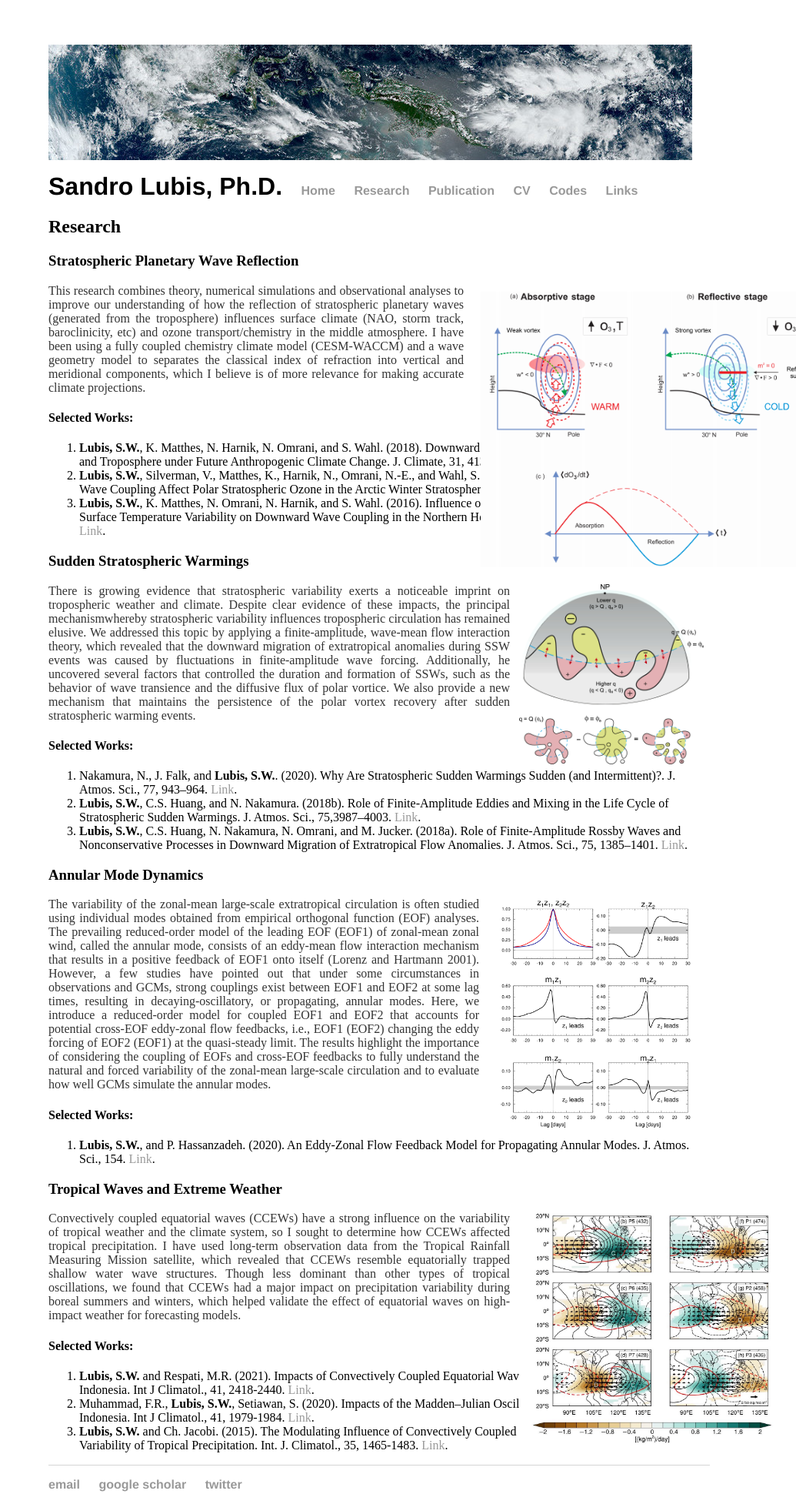
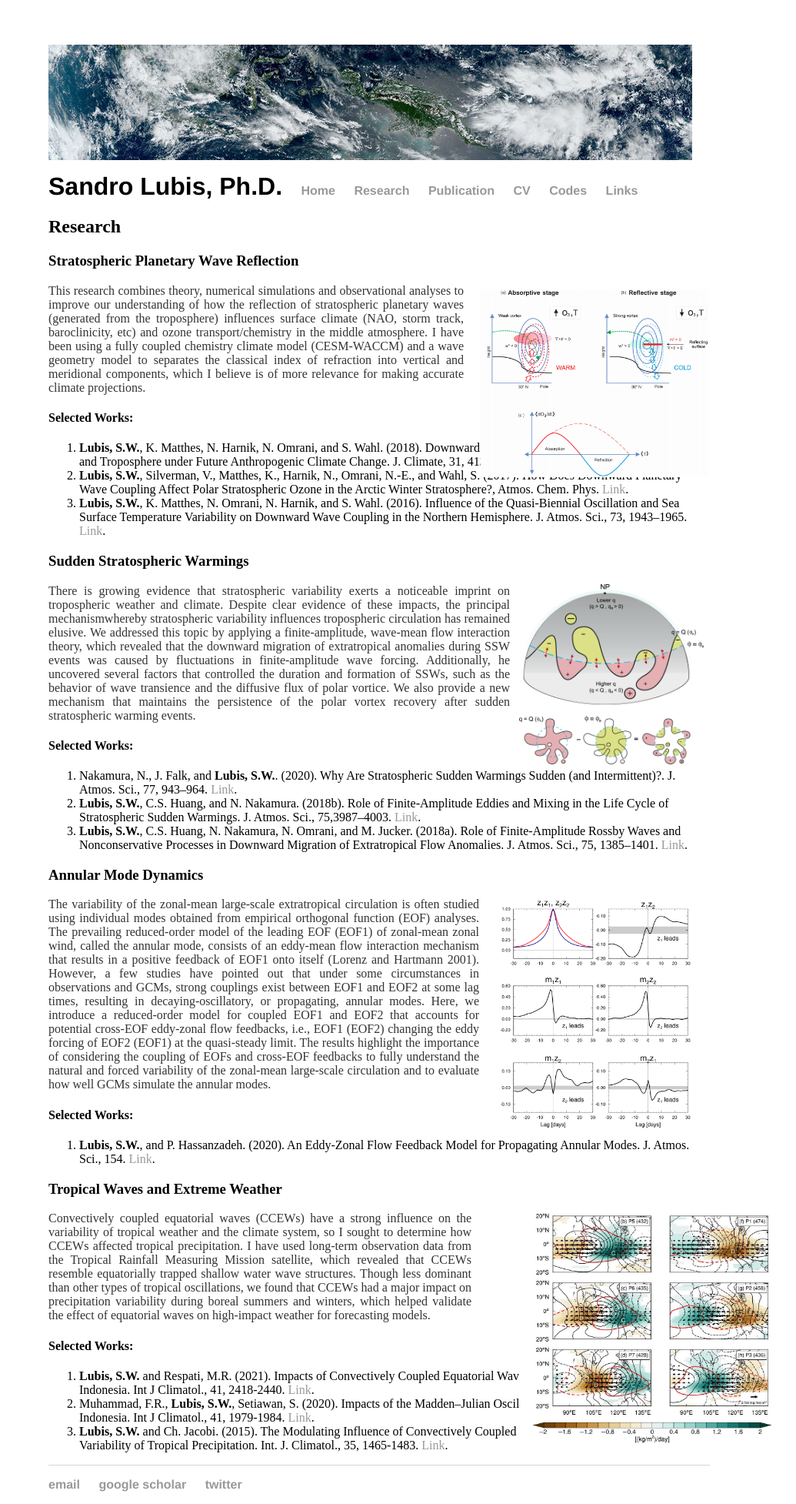
Before and after one commit to sandrolubis/sandrolubis.github.io, a Jekyll site: the page built from research/index.html, in a window 1280 px wide. Shown: the whole page at 77% size, without its empty margins (245-1280 px from the left). Built offline with Jekyll 4.4.1, drawn with Linux system fonts in a browser that asks for light colours.

Commit message:
Update index.html

```diff
--- a/research/index.html
+++ b/research/index.html
@@ -5,7 +5,7 @@ title: Research Interests | Sandro Lubis
 		<div class="Group">
 			<h2>Research</h2>
 			<h3>Stratospheric Planetary Wave Reflection</h3>
-			<img src="https://sandrolubis.github.io/assets/images/dwc-schematic.png" alt="Fig 1" style="position:absolute; left:870px; width:440px">
+			<img src="https://sandrolubis.github.io/assets/images/dwc-schematic.png" alt="Fig 1" style="position:absolute; left:870px; width:300px">
 			<p class="indented", style="width:540px"><font size=3> This research combines theory, numerical simulations and
 				observational analyses to improve our understanding of how the reflection of stratospheric planetary waves (generated from the troposphere)
 				 influences surface climate (NAO, storm track, baroclinicity, etc) and ozone transport/chemistry in the middle atmosphere. I have been
@@ -56,7 +56,7 @@ title: Research Interests | Sandro Lubis
 
 			<h3>Tropical Waves and Extreme Weather</h3>
 			<img src="https://sandrolubis.github.io/assets/images/kelvin.jpeg" alt="Fig 4" style="position:absolute; left:920px; width:340px">
-			<p class="indented", style="width:600px"><font size=3> Convectively coupled equatorial waves (CCEWs) have a strong influence on the variability of
+			<p class="indented", style="width:550px"><font size=3> Convectively coupled equatorial waves (CCEWs) have a strong influence on the variability of
 				tropical weather and the climate system, so I sought to determine how CCEWs affected tropical precipitation.
 				I have used long-term observation data from the Tropical Rainfall Measuring Mission satellite, which revealed that CCEWs resemble
 				equatorially trapped shallow water wave structures. Though less dominant than other types of tropical oscillations,
```
